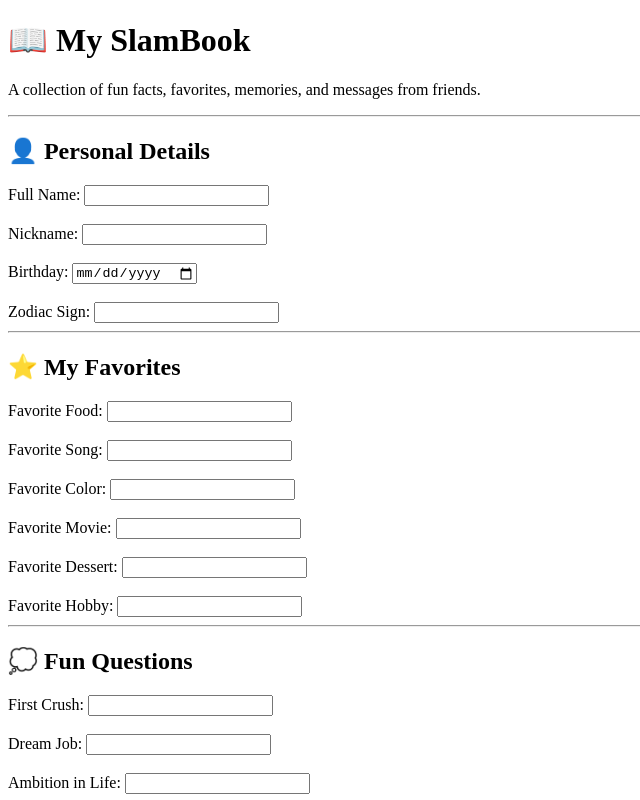
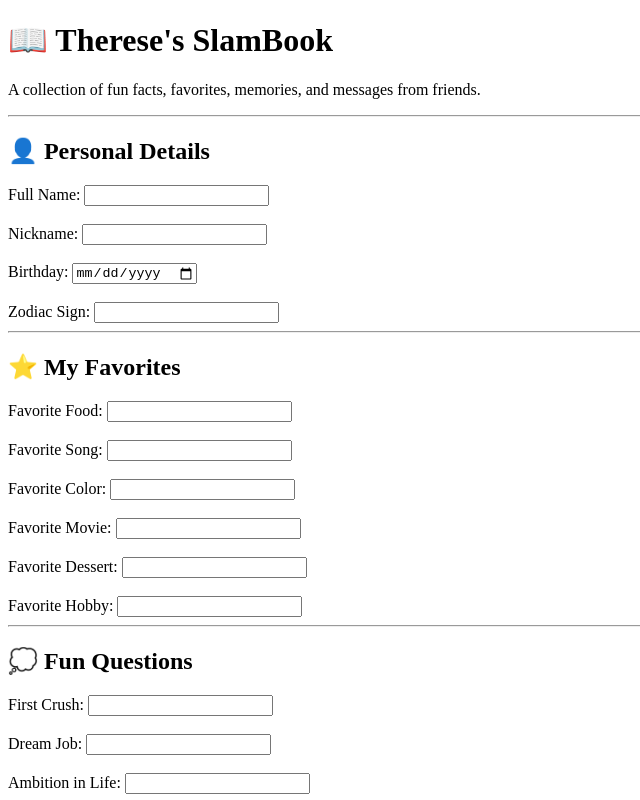
Before and after one commit to ctrlzzxz/MySlambook, a plain HTML site: page index.html in a window 1280 px wide. Shown: the top 800 px of the page, without its empty margins (0-640 px from the left). Drawn offline with Linux system fonts and the light colour scheme.

```diff
--- a/index.html
+++ b/index.html
@@ -7,7 +7,7 @@
 <body>
 
     <header>
-        <h1>📖 My SlamBook</h1>
+        <h1>📖 Therese's SlamBook</h1>
         <p>A collection of fun facts, favorites, memories, and messages from friends.</p>
     </header>
 
```
